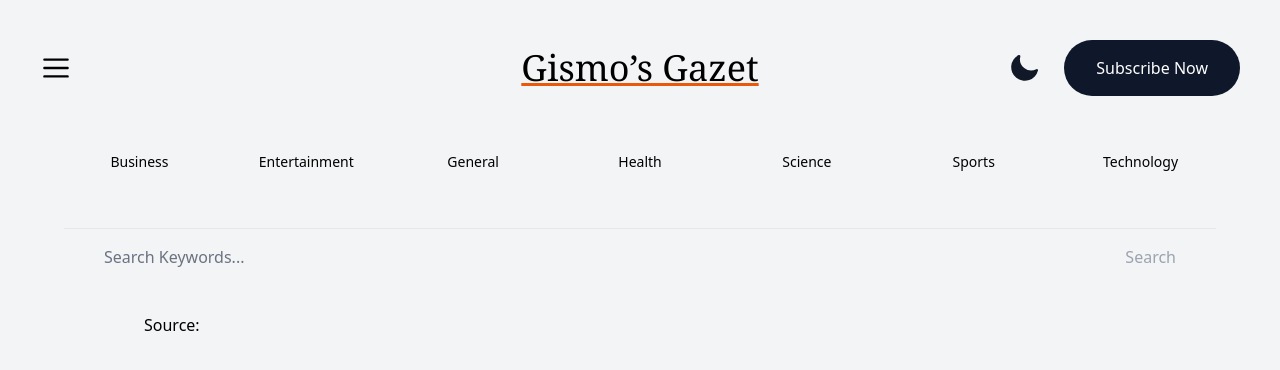
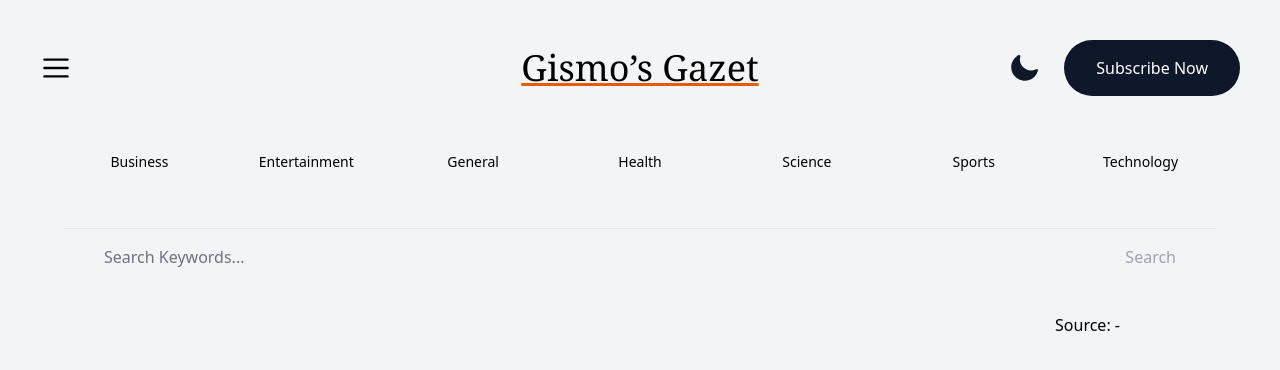
Before and after one commit to MScheltjens/Gismo-s-Gazet, a Next.js app: page /article in a window 1280 px wide. Shown: the top 370 px of the page. Built offline with nearby package versions, Linux system fonts and the light colour scheme.

Commit message:
article page + small fixes

```diff
--- a/app/article/page.tsx
+++ b/app/article/page.tsx
@@ -1,3 +1,4 @@
+import { LiveTimeStamp } from '@/components';
 import { notFound } from 'next/navigation';
 
 type PageProps = {
@@ -12,13 +13,15 @@ export default function Page({ searchParams }: PageProps) {
   return (
     <main>
       <article className="flex flex-col lg:flex-row pb-24 px-0 lg:px-10">
-        {image && <img src={image} alt={title} className="h-50 max-w-md mx-auto md:max-w-lg lg:max-w-xl object-cover rounded-lg shadow-md" />}
+        {image !== 'null' && <img src={image} alt={title} className="h-50 max-w-md mx-auto md:max-w-lg lg:max-w-xl object-cover rounded-lg shadow-md" />}
         <div className="px-10">
           <h1 className="headerTitle px-0 no-underline pb-2">{title}</h1>
-          <div>
-            <h2>{author}</h2>
-            <h2>Source: {source}</h2>
-            <p className="pl-4">{published_at}</p>
+          <div className="flex">
+            {author !== 'null' && <h2>{author}</h2>}
+            <h2>Source: {source} -</h2>
+            <p className="pl-4">
+              <LiveTimeStamp time={published_at} />
+            </p>
           </div>
           <p className="p-4">{description}</p>
         </div>
--- a/components/article/Article.tsx
+++ b/components/article/Article.tsx
@@ -15,7 +15,7 @@ export const Article = ({ article }: Props) => {
           <section className="mt-2 flex-1">
             <p className="text-sm line-clamp-6">{article.description}</p>
           </section>
-          <footer>
+          <footer className="text-xs ml-auto flex space-x-1 p-5 italic text-gray-400">
             <p>{article.source} -</p>
             <p>
               <LiveTimeStamp time={article.published_at} />
--- a/components/newsList/NewsList.tsx
+++ b/components/newsList/NewsList.tsx
@@ -6,7 +6,7 @@ type Props = {
 
 export const NewsList = ({ news }: Props) => {
   return (
-    <section className="grid grid-cols-1 md:grid-cols-2 lg:grid-cols-3 xl:grid-cols-4 p-10 gap-10">
+    <section className="grid grid-cols-1 md:grid-cols-2 lg:grid-cols-3 p-10 gap-10">
       {news.data.map((article) => (
         <Article key={article.title} article={article} />
       ))}
```
